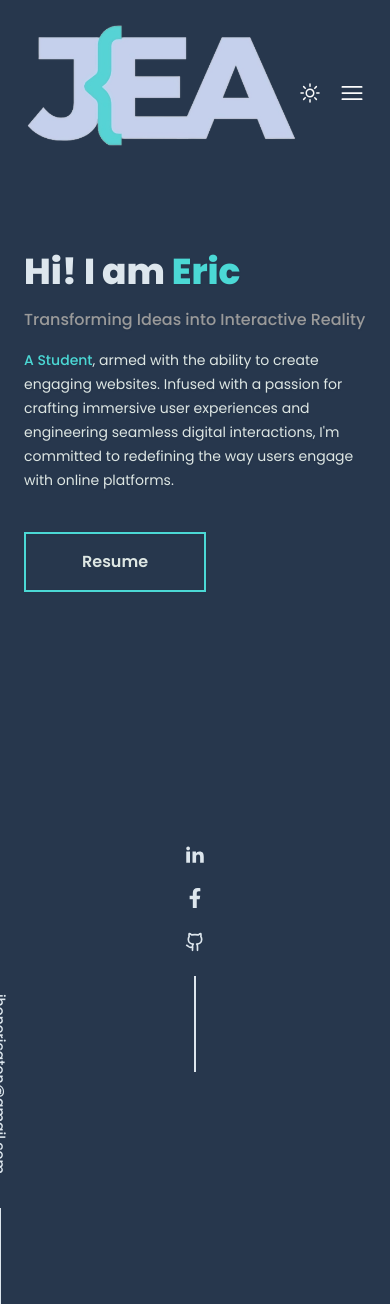
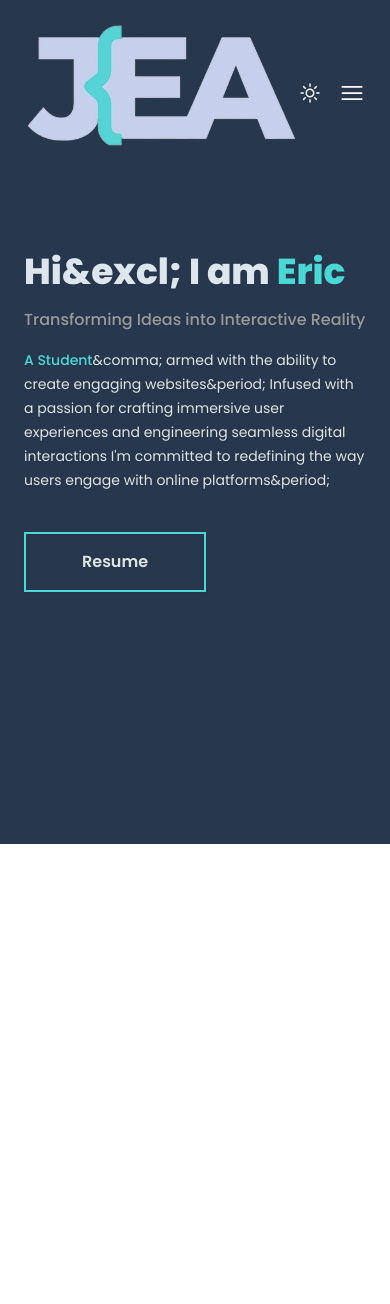
Before and after one commit to Jhoneric12/jhonericaton, a Next.js app: page / in a window 390 px wide. After the commit the page ends 844 px from the top, so only its background shows below. Built offline with nearby package versions, Linux system fonts and the light colour scheme.

Commit message:
added html entities

```diff
--- a/src/components/Email.jsx
+++ b/src/components/Email.jsx
@@ -3,10 +3,10 @@ import Link from 'next/link'
 
 export default function Email() {
   return (
-    <div className='lg:fixed bottom-0 right-16 flex flex-col items-center gap-28 w-0'>
+    <div className='hidden lg:fixed lg:bottom-0 lg:right-16 lg:flex lg:flex-col lg:items-center lg:gap-28 w-0'>
         <div className='rotate-90 hover:translate-y-[-5px] transition duration-200'>
             <Link href={'mailto:jhonericaton@gmail.com'} className='font-medium text-main-color dark:text-title-color
-                 hover:text-accent-colordark:hover:text-accent-color
+                 hover:text-accent-color dark:hover:text-accent-color
                  text-sm select-none'>jhonericaton@gmail.com
             </Link>
         </div>
--- a/src/components/Hero.jsx
+++ b/src/components/Hero.jsx
@@ -5,9 +5,9 @@ export default function Hero() {
   return (
     <section className='h-screen flex items-center px-6 py-4 md:px-10 lg:px-48 drop-shadow-sm'>
       <div className='w-full md:w-[80%] lg:w-[70%] flex flex-col items-start gap-4'>
-        <h1 className='text-main-color dark:text-title-color font-extrabold text-4xl md:text-6xl lg:text-6xl'>Hi! I am <span className='text-accent-color'>Eric</span></h1>
+        <h1 className='text-main-color dark:text-title-color font-extrabold text-4xl md:text-6xl lg:text-6xl'>Hi&excl; I am <span className='text-accent-color'>Eric</span></h1>
         <h2 className='text-sub-title-color font-medium md:text-lg lg:text-xl'>Transforming Ideas into Interactive Reality</h2>
-        <p className='leading-6 md:leading-8 text-sm md:text-base lg:text-base text-main-color dark:text-text-color'><span className='text-accent-color font-medium'>A Student</span>, armed with the ability to create engaging websites. Infused with a passion for crafting immersive user experiences and engineering seamless digital interactions, I'm committed to redefining the way users engage with online platforms.</p>
+        <p className='leading-6 md:leading-8 text-sm md:text-base lg:text-base text-main-color dark:text-text-color'><span className='text-accent-color font-medium'>A Student</span>&comma; armed with the ability to create engaging websites&period; Infused with a passion for crafting immersive user experiences and engineering seamless digital interactions I&apos;m committed to redefining the way users engage with online platforms&period;</p>
         <Button btnText={'Resume'}/>
       </div>
     </section>
--- a/src/components/Socials.jsx
+++ b/src/components/Socials.jsx
@@ -6,7 +6,7 @@ import Link from 'next/link';
 
 export default function Socials() {
   return (
-    <div className='lg:fixed bottom-0 left-16 flex flex-col items-center gap-6'>
+    <div className='hidden lg:fixed lg:bottom-0 lg:left-16 lg:flex lg:flex-col lg:items-center gap-6'>
         <Link href={'https://www.linkedin.com/in/jhon-eric-aton-5535a8245/'} target='blank'>
             <ImLinkedin2 className='text-main-color dark:text-title-color text-xl hover:text-accent-color hover:translate-y-[-5px] dark:hover:text-accent-color transition duration-200'/>
         </Link>
```
